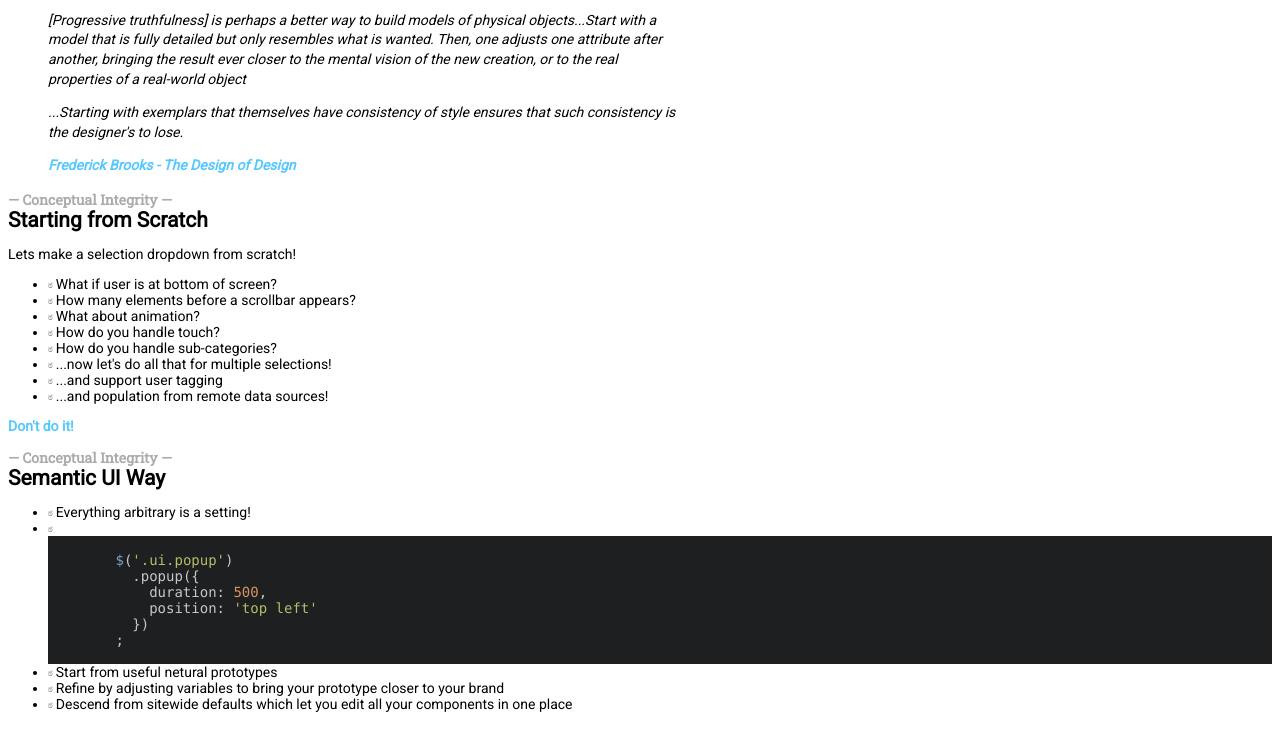
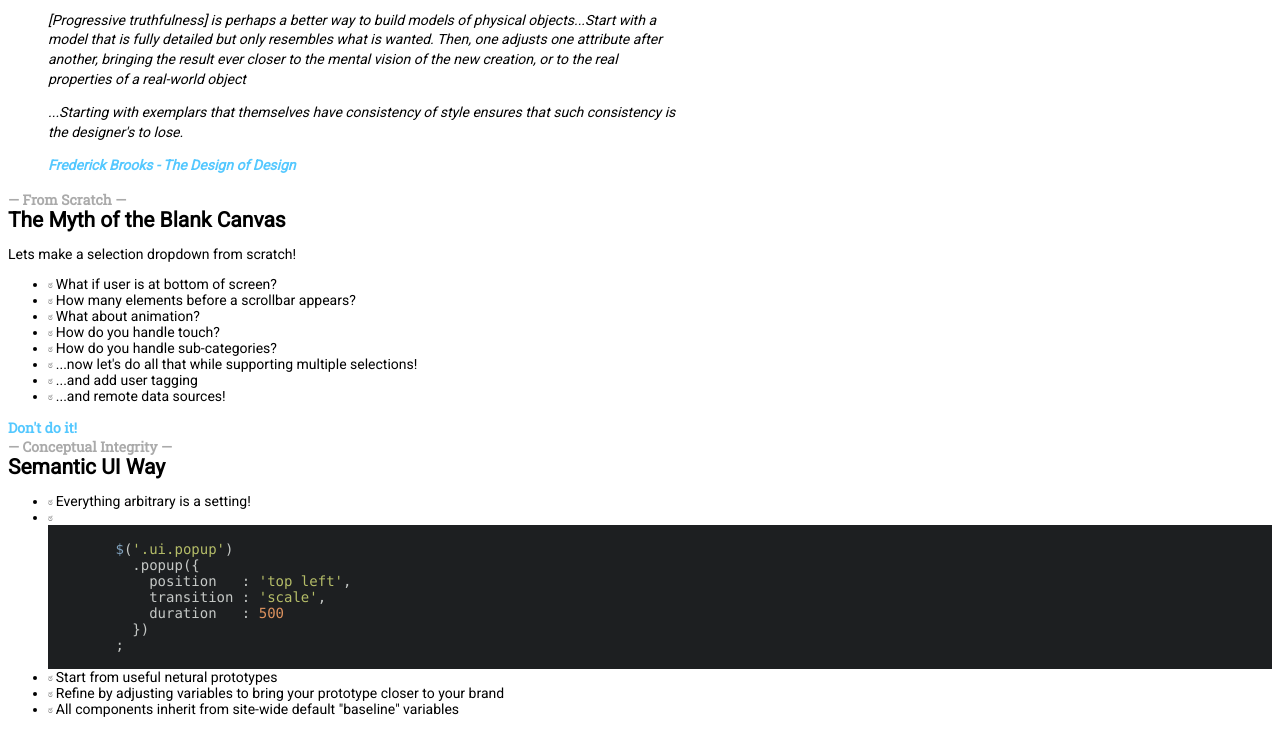
Before and after one commit to jlukic/brooklyn-js-ui-presentation, a plain HTML site: page index.html in a window 1280 px wide. Shown: the part 1092-1823 px from the top of the page. Drawn offline with Linux system fonts and the light colour scheme; a script that the page names is missing.

Commit message:
No really

```diff
--- a/index.html
+++ b/index.html
@@ -157,20 +157,20 @@
     </blockquote>
   </div>
   <div class="slide">
-    <h3>&mdash; Conceptual Integrity &mdash;</h3>
-    <h2>Starting from Scratch</h2>
-    <p>Lets make a selection dropdown from scratch!</p>
+    <h3>&mdash; From Scratch &mdash;</h3>
+    <h2>The Myth of the Blank Canvas</h2>
+    <p class="bullet">Lets make a selection dropdown from scratch!</p>
     <ul>
       <li>What if user is at bottom of screen?</li>
       <li>How many elements before a scrollbar appears?</li>
       <li>What about animation?</li>
       <li>How do you handle touch?</li>
       <li>How do you handle sub-categories?</li>
-      <li>...now let's do all that for multiple selections!</li>
-      <li>...and support user tagging</li>
-      <li>...and population from remote data sources!</li>
+      <li>...now let's do all that while supporting multiple selections!</li>
+      <li>...and add user tagging</li>
+      <li>...and remote data sources!</li>
     </ul>
-    <p class="bullet" style="margin-top:1em;"><b>Don't do it!</b></p>
+    <h3 class="bullet" style="margin-top:1em;"><b>Don't do it!</b></h3>
   </div>
   <div class="slide">
     <h3>&mdash; Conceptual Integrity &mdash;</h3>
@@ -181,14 +181,15 @@
         <pre><code data-language="javascript">
         $('.ui.popup')
           .popup({
-            duration: 500,
-            position: 'top left'
+            position   : 'top left',
+            transition : 'scale',
+            duration   : 500
           })
         ;
         </code></pre>
       <li>Start from useful netural prototypes</li>
       <li>Refine by adjusting variables to bring your prototype closer to your brand</li>
-      <li>Descend from sitewide defaults which let you edit all your components in one place</li>
+      <li>All components inherit from site-wide default "baseline" variables</li>
     </ul>
   </div>
 <!--   <div class="slide">
```
